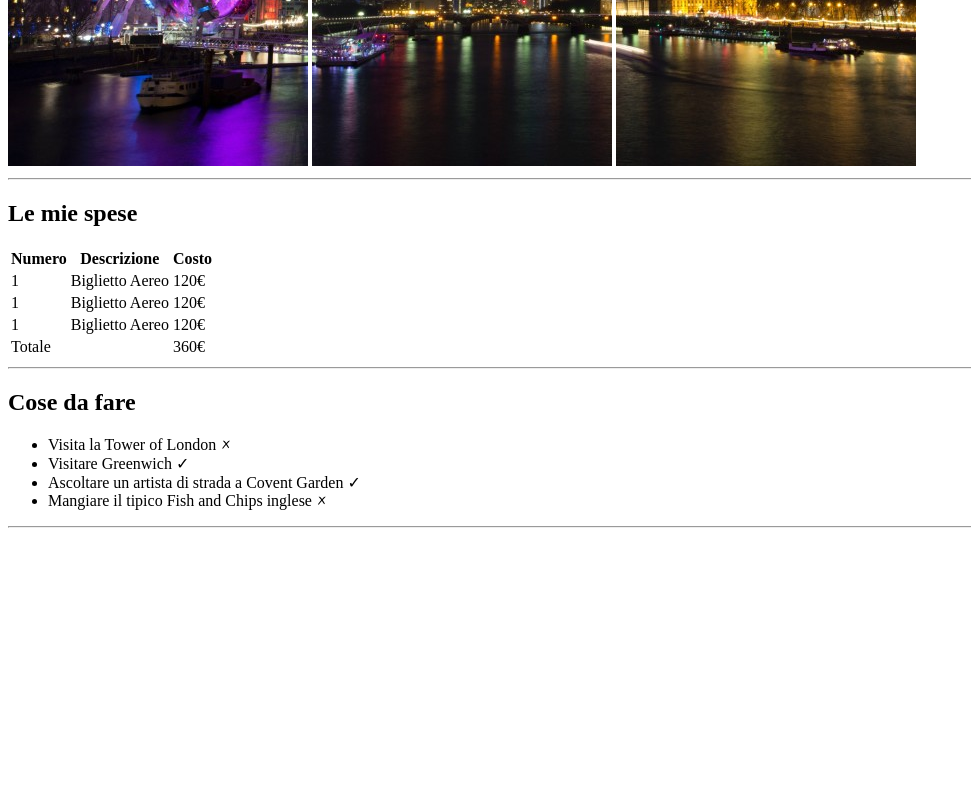
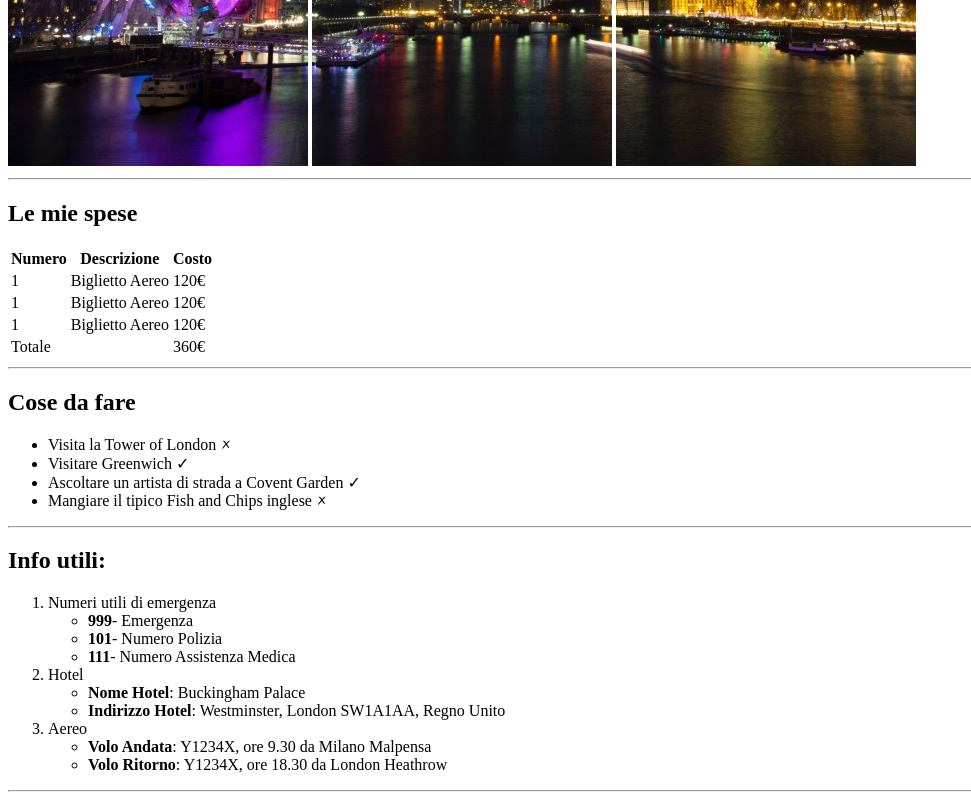
Before and after one commit to Vinc-78/html-london-trip, a plain HTML site: page index.html in a window 1280 px wide. Shown: the part 514-1314 px from the top of the page, without its empty margins (0-971 px from the left). Before the commit the page ends 1050 px from the top, so only its background shows below. Drawn offline with Linux system fonts and the light colour scheme.

Commit message:
Sezione Info Utili aggiunta

```diff
--- a/index.html
+++ b/index.html
@@ -82,6 +82,30 @@
 
     <!-- Terza Sezione info utili inserite in una tabella order al cui interno per ogni item una "ul" -->
     <section>
+        <h2>Info utili:</h2>
+        <ol>
+            <li>Numeri utili di emergenza
+                <ul>
+                    <li><strong>999</strong>- Emergenza</li>
+                    <li><strong>101</strong>- Numero Polizia</li>
+                    <li><strong>111</strong>- Numero Assistenza Medica</li>
+                </ul>
+            </li>
+            <li>Hotel
+                <ul>
+                    <li><strong>Nome Hotel</strong>: Buckingham Palace</li>
+                    <li><strong>Indirizzo Hotel</strong>: Westminster, London SW1A1AA, Regno Unito</li>
+                </ul>
+            </li>
+            <li>Aereo
+                <ul>
+                    <li><strong>Volo Andata</strong>: Y1234X, ore 9.30 da Milano Malpensa</li>
+                    <li><strong>Volo Ritorno</strong>: Y1234X, ore 18.30 da London Heathrow</li>
+                </ul>
+            </li>
+        </ol>
+
+        <hr>
 
     </section>
 
```
